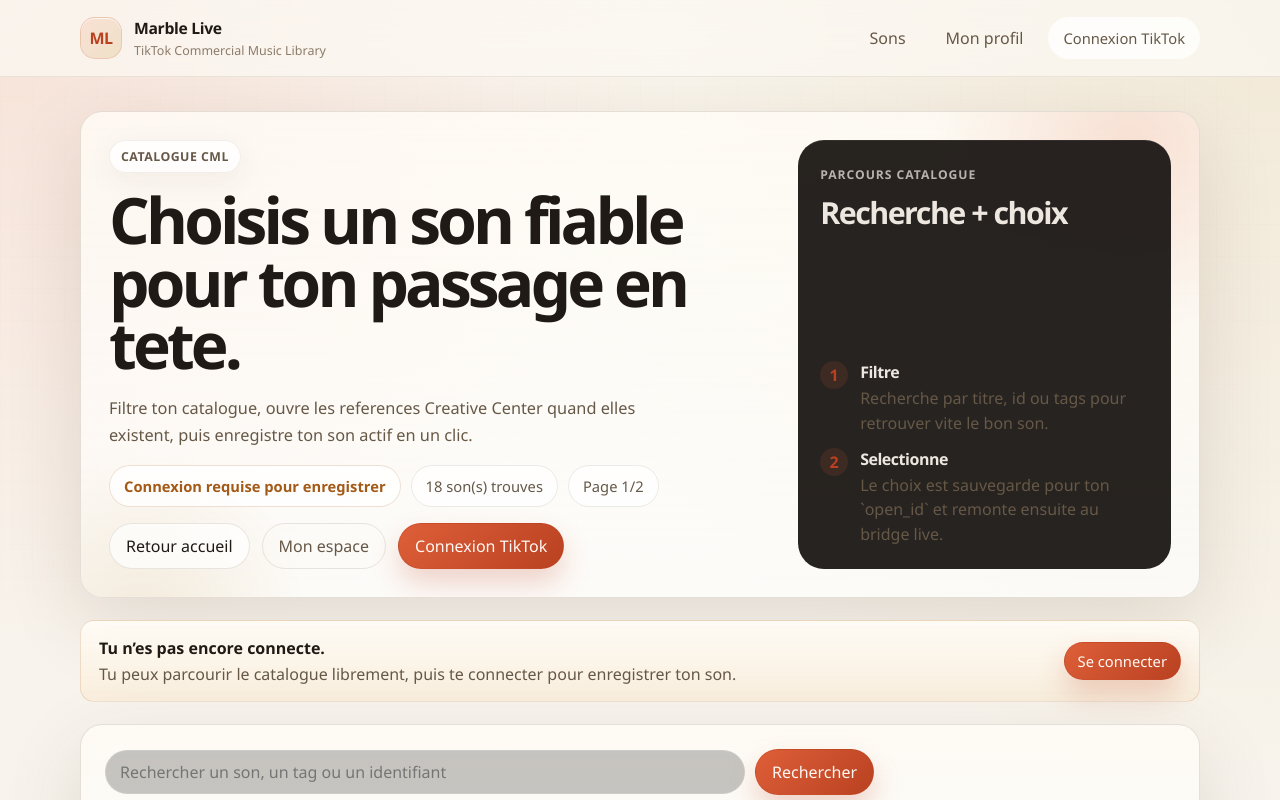
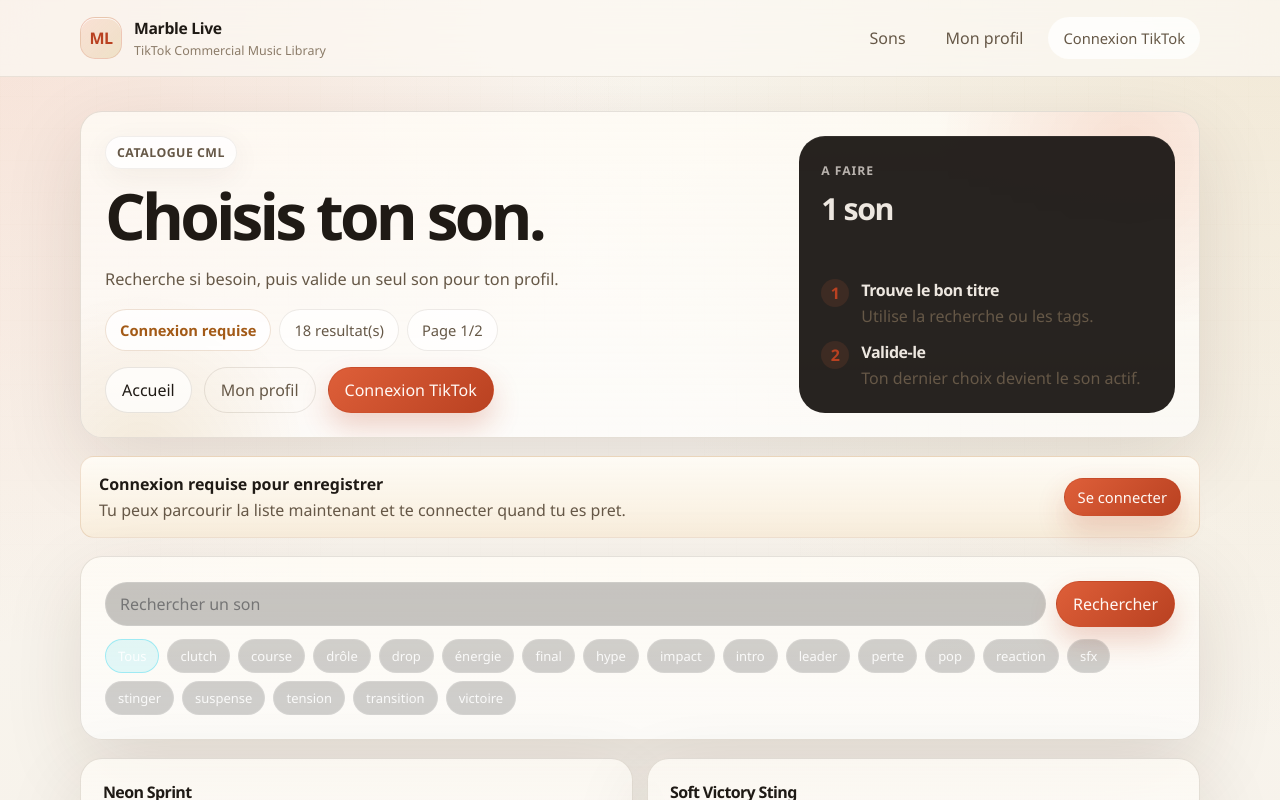
Before and after one commit to ninodbss/zbeul_corner, a Next.js app: page /sounds in a window 1280 px wide. Shown: the top 800 px of the page. Built offline with nearby package versions, Linux system fonts and the light colour scheme; no server answers.

Commit message:
Simplify copy and reduce UI density

```diff
--- a/app/globals.css
+++ b/app/globals.css
@@ -178,7 +178,7 @@ select {
 .page-shell {
   display: flex;
   flex-direction: column;
-  gap: 22px;
+  gap: 18px;
 }
 
 .stack {
@@ -225,7 +225,7 @@ select {
 .hero {
   position: relative;
   overflow: hidden;
-  padding: 28px;
+  padding: 24px;
 }
 
 .hero::before,
@@ -299,7 +299,7 @@ h3 {
 .hero-meta {
   display: flex;
   flex-wrap: wrap;
-  gap: 10px;
+  gap: 8px;
 }
 
 .pill {
@@ -444,9 +444,9 @@ h3 {
 .feature-card {
   display: flex;
   flex-direction: column;
-  gap: 10px;
+  gap: 8px;
   min-height: 100%;
-  padding: 22px;
+  padding: 20px;
 }
 
 .kicker {
@@ -862,6 +862,10 @@ h3 {
   align-items:center;
 }
 
+.sound-toolbar .input {
+  flex: 1 1 320px;
+}
+
 .chips{ display:flex; flex-wrap:wrap; gap:8px; margin-top:12px; }
 .chip{
   display:inline-flex;
--- a/app/sounds/page.tsx
+++ b/app/sounds/page.tsx
@@ -94,26 +94,26 @@ export default async function SoundsPage({
           <div className="hero-copy">
             <span className="eyebrow">Catalogue CML</span>
             <div className="stack">
-              <h1>Choisis un son fiable pour ton passage en tete.</h1>
+              <h1>Choisis ton son.</h1>
               <p className="lede">
-                Filtre ton catalogue, ouvre les references Creative Center quand elles existent, puis enregistre ton son actif en un clic.
+                Recherche si besoin, puis valide un seul son pour ton profil.
               </p>
             </div>
 
             <div className="hero-meta">
               <span className={`pill status-pill ${connected ? "ok" : "warn"}`}>
-                {connected ? "Connexion active" : "Connexion requise pour enregistrer"}
+                {connected ? "Tu peux enregistrer" : "Connexion requise"}
               </span>
-              <span className="pill">{total} son(s) trouves</span>
+              <span className="pill">{total} resultat(s)</span>
               <span className="pill">Page {safePage}/{totalPages}</span>
             </div>
 
             <div className="actions">
               <Link className="btn btn-secondary" href="/">
-                Retour accueil
+                Accueil
               </Link>
               <Link className="btn btn-ghost" href="/me">
-                Mon espace
+                Mon profil
               </Link>
               {!connected ? (
                 <a className="btn btn-primary" href="/api/auth/tiktok">
@@ -125,22 +125,22 @@ export default async function SoundsPage({
 
           <aside className="hero-panel">
             <div>
-              <span className="label">Parcours catalogue</span>
-              <strong>Recherche + choix</strong>
+              <span className="label">A faire</span>
+              <strong>1 son</strong>
             </div>
             <div className="mini-list">
               <div className="mini-row">
                 <span className="mini-badge">1</span>
                 <div>
-                  <h3>Filtre</h3>
-                  <p>Recherche par titre, id ou tags pour retrouver vite le bon son.</p>
+                  <h3>Trouve le bon titre</h3>
+                  <p>Utilise la recherche ou les tags.</p>
                 </div>
               </div>
               <div className="mini-row">
                 <span className="mini-badge">2</span>
                 <div>
-                  <h3>Selectionne</h3>
-                  <p>Le choix est sauvegarde pour ton `open_id` et remonte ensuite au bridge live.</p>
+                  <h3>Valide-le</h3>
+                  <p>Ton dernier choix devient le son actif.</p>
                 </div>
               </div>
             </div>
@@ -160,8 +160,8 @@ export default async function SoundsPage({
       {!connected ? (
         <div className="notice reveal reveal-delay-1">
           <div>
-            <strong>Tu n’es pas encore connecte.</strong>
-            <p>Tu peux parcourir le catalogue librement, puis te connecter pour enregistrer ton son.</p>
+            <strong>Connexion requise pour enregistrer</strong>
+            <p>Tu peux parcourir la liste maintenant et te connecter quand tu es pret.</p>
           </div>
           <a className="btn btn-primary btn-sm" href="/api/auth/tiktok">
             Se connecter
@@ -174,7 +174,7 @@ export default async function SoundsPage({
           <input
             className="input"
             name="q"
-            placeholder="Rechercher un son, un tag ou un identifiant"
+            placeholder="Rechercher un son"
             defaultValue={q}
           />
           <input type="hidden" name="tag" value={tag || "Tous"} />
@@ -241,7 +241,7 @@ export default async function SoundsPage({
                     target="_blank"
                     rel="noreferrer"
                   >
-                    Voir dans Creative Center
+                    Ouvrir
                   </a>
                 ) : null}
 
@@ -261,13 +261,13 @@ export default async function SoundsPage({
 
       <div className="pagination reveal reveal-delay-2">
         <Link className={`btn btn-ghost ${safePage <= 1 ? "btn-disabled" : ""}`} href={buildHref({ q, tag, page: String(Math.max(1, safePage - 1)) })}>
-          Page precedente
+          Precedent
         </Link>
         <Link
           className={`btn btn-ghost ${safePage >= totalPages ? "btn-disabled" : ""}`}
           href={buildHref({ q, tag, page: String(Math.min(totalPages, safePage + 1)) })}
         >
-          Page suivante
+          Suivant
         </Link>
       </div>
     </section>
```
Also changed, not shown: app/me/page.tsx (+15 -15 lines), app/page.tsx (+27 -48 lines).
